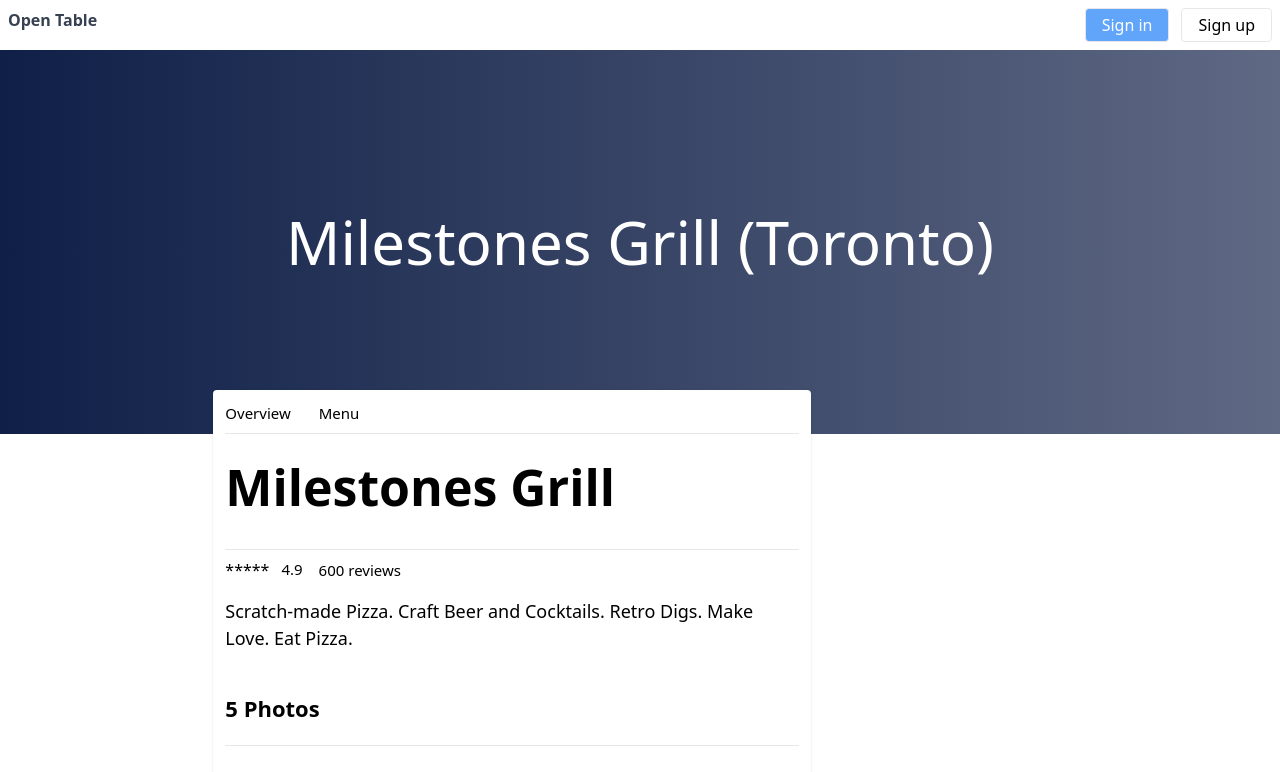
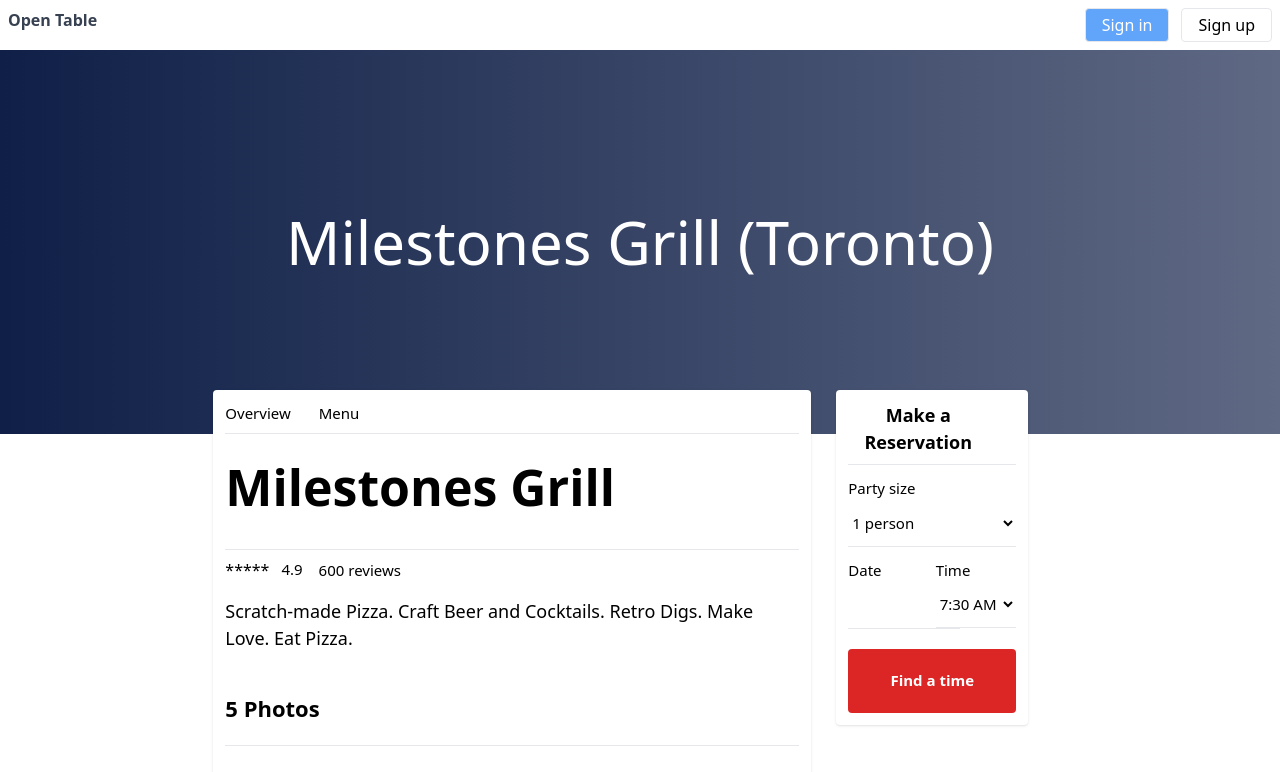
Before and after one commit to Rakesh6720/open-table-nextjs, a Next.js app: page / in a window 1280 px wide. Shown: the top 772 px of the page. Built offline with nearby package versions, Linux system fonts and the light colour scheme; grey boxes are pictures that could not be loaded.

Commit message:
set background white on reservation menu

```diff
--- a/app/page.tsx
+++ b/app/page.tsx
@@ -132,6 +132,51 @@
             </div>
             {/* REVIEWS */}
           </div>
+          {/* RESERVATION CARD */}
+          <div className="w-[27%] relative text-reg">
+            <div className="w-[15%] fixed bg-white rounded p-3 shadow">
+              <div className="text-center border-b pb-2 font-bold">
+                <h4 className="mr-7 text-lg">Make a Reservation</h4>
+              </div>
+              <div className="my-3 flex flex-col">
+                <label htmlFor="">Party size</label>
+                <select
+                  name=""
+                  className="py-3 border-b font-light bg-white"
+                  id=""
+                >
+                  <option value="">1 person</option>
+                  <option value="">2 people</option>
+                </select>
+              </div>
+              <div className="flex justify-between">
+                <div className="flex flex-col w-[48%]">
+                  <label htmlFor="">Date</label>
+                  <input
+                    type="text"
+                    className="py-3 border-b font-light w-28 bg-white"
+                  />
+                </div>
+                <div className="flex flex-col w-[48%]">
+                  <label htmlFor="">Time</label>
+                  <select
+                    name=""
+                    id=""
+                    className="py-3 border-b font-light bg-white"
+                  >
+                    <option value="">7:30 AM</option>
+                    <option value="">9:30 AM</option>
+                  </select>
+                </div>
+              </div>
+              <div className="mt-5">
+                <button className="bg-red-600 rounded w-full px-4 text-white font-bold h-16">
+                  Find a time
+                </button>
+              </div>
+            </div>
+          </div>
+          {/* RESERVATION CARD */}
         </div>
         {/* DESCRIPTION PORTION */}
       </main>
```
